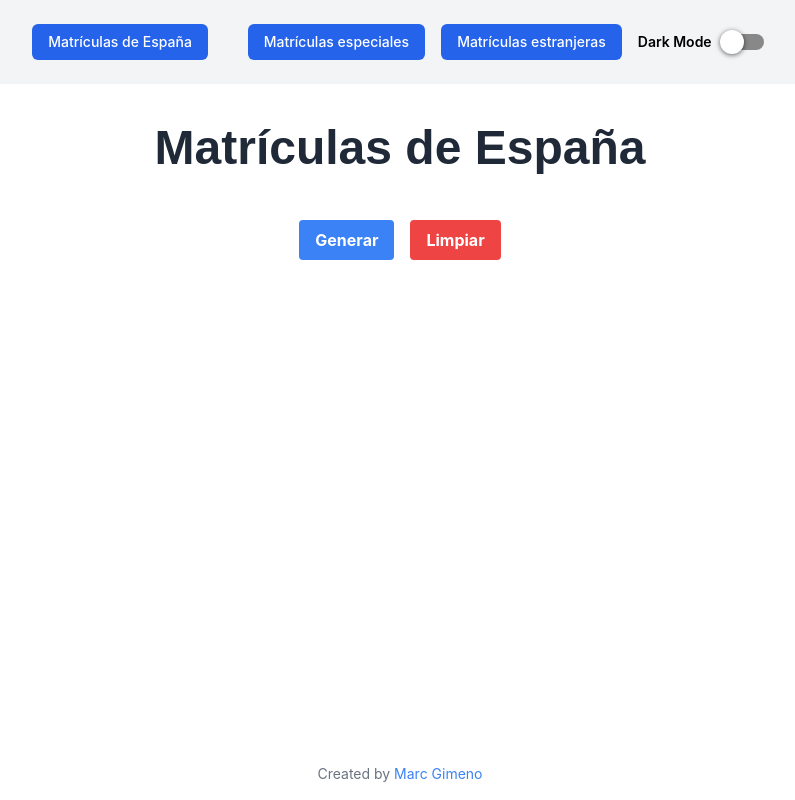
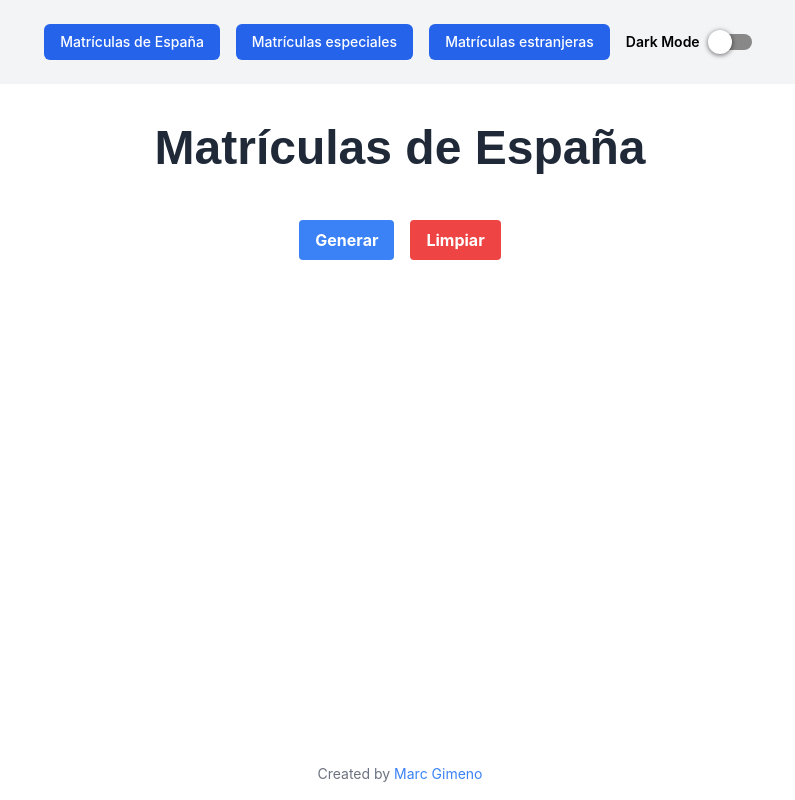
Before and after one commit to gimenomarc/Generador-de-matriculas, a React (Create React App) app in the folder generador-matriculas/: page /matriculas-espana in a window 1280 px wide. Shown: the whole page, without its empty margins (240-1035 px from the left). Built offline with nearby package versions, Linux system fonts and the light colour scheme.

Commit message:
margin spain license plate

```diff
--- a/generador-matriculas/src/Components/Navigation.js
+++ b/generador-matriculas/src/Components/Navigation.js
@@ -11,7 +11,7 @@ const Navigation = ({ darkMode, toggleDarkMode }) => {
       <ul className="flex flex-col sm:flex-row sm:space-x-4 justify-center items-center py-4 sm:py-6">
         <TransitionGroup component={null}>
           <CSSTransition classNames="nav-link" timeout={500}>
-            <li className="mb-3 sm:mb-0 sm:mr-6">
+            <li className="mb-3 sm:mb-0">
               <Link
                 to="/matriculas-espana"
                 className={`nav-link text-white hover:text-gray-300 transition-colors duration-300 ${darkMode ? 'text-gray-200' : ''
```
Also changed, not shown: generador-matriculas/src/Components/HamburgerIcon.svg (deleted).
